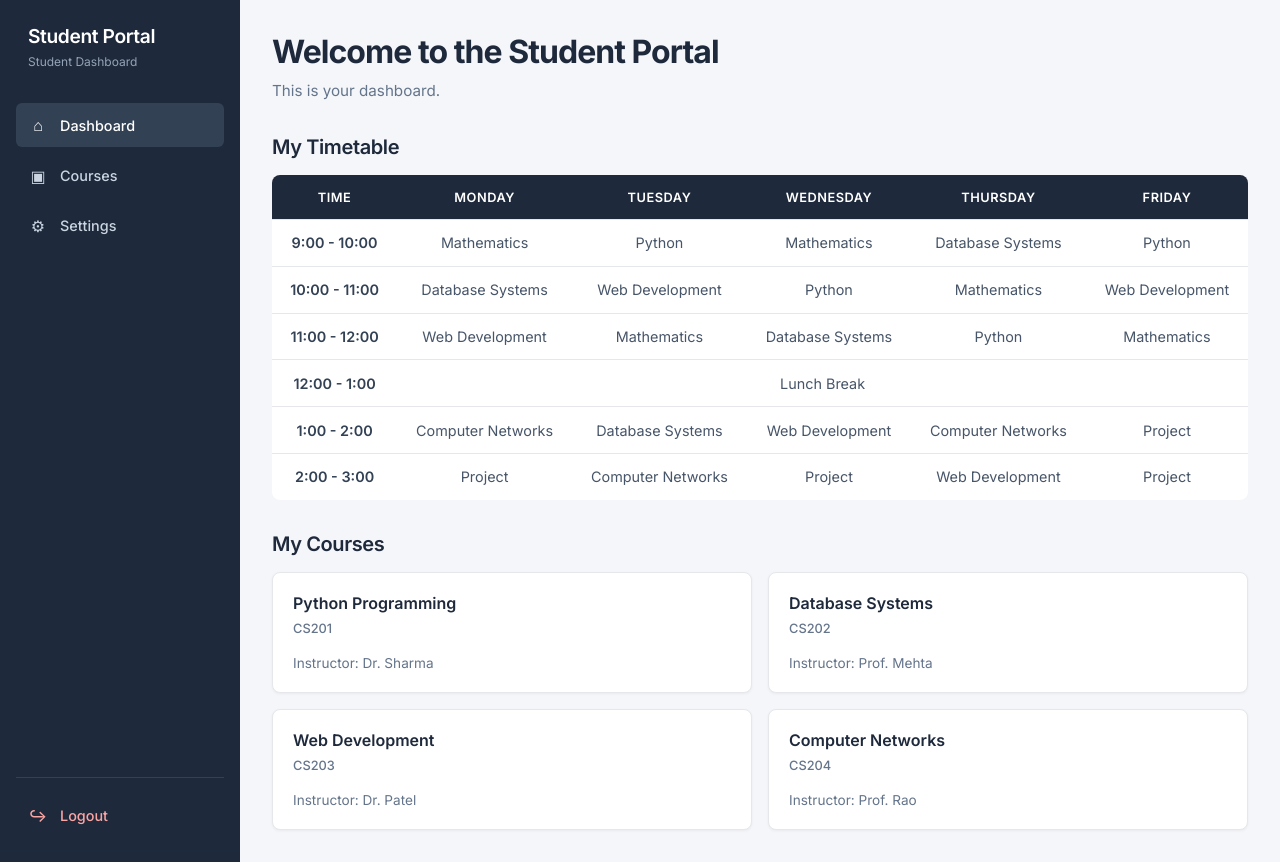
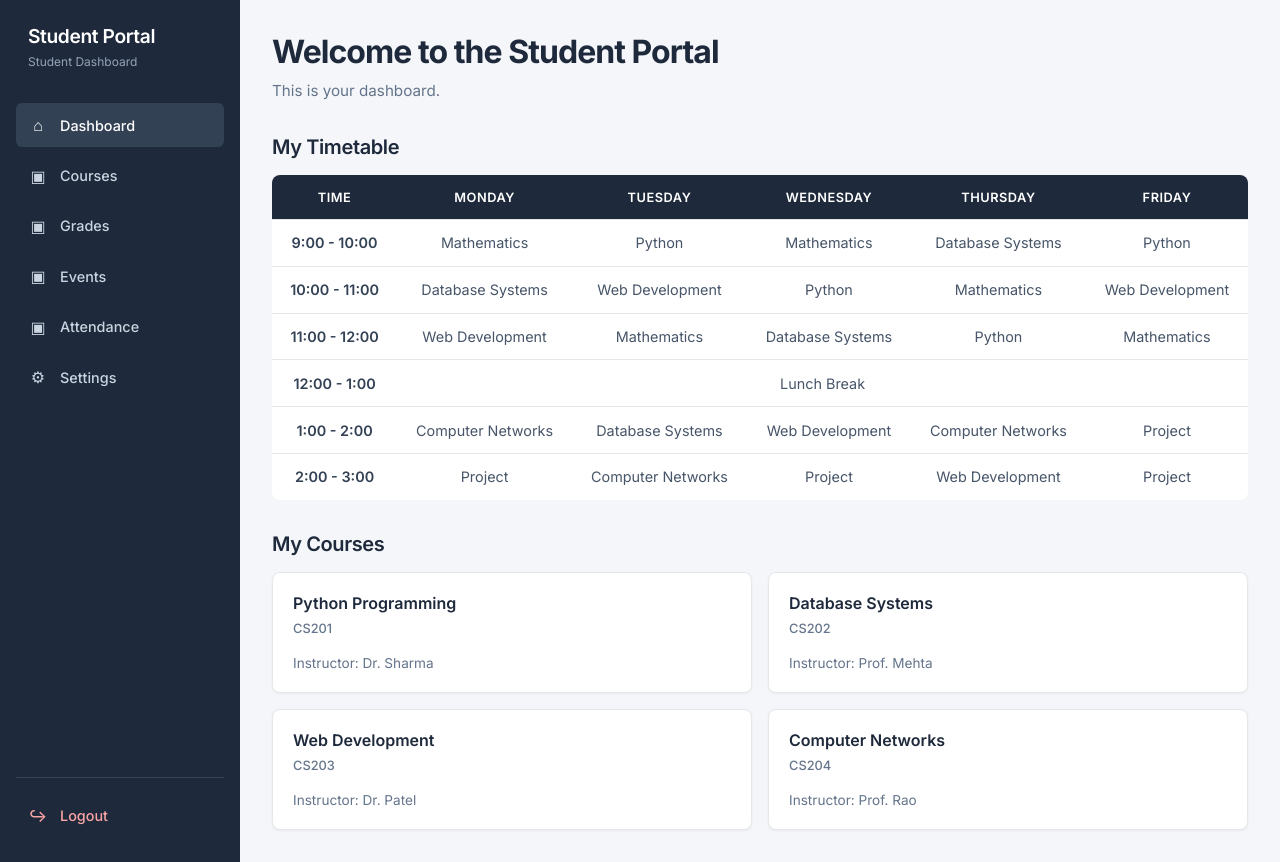
Before and after one commit to don-curleone/student-portal, a Flask app: page /home in a window 1280 px wide. Run offline with Flask 3, Linux system fonts and the light colour scheme.

Commit message:
modified side bar for future features

```diff
--- a/templates/base.html
+++ b/templates/base.html
@@ -37,6 +37,24 @@
         <span>Courses</span>
     </a>
 
+    <a href="#"
+       class="nav-link {% if request.endpoint == 'grades' %}active{% endif %}">
+        <span class="nav-icon">▣</span>
+        <span>Grades</span>
+    </a>
+
+    <a href="#"
+       class="nav-link {% if request.endpoint == 'events' %}active{% endif %}">
+        <span class="nav-icon">▣</span>
+        <span>Events</span>
+    </a>
+
+    <a href="#"
+       class="nav-link {% if request.endpoint == 'attendance' %}active{% endif %}">
+        <span class="nav-icon">▣</span>
+        <span>Attendance</span>
+    </a>
+
     <a href="{{ url_for('settings') }}"
        class="nav-link {% if request.endpoint == 'settings' %}active{% endif %}">
         <span class="nav-icon">⚙</span>
```
